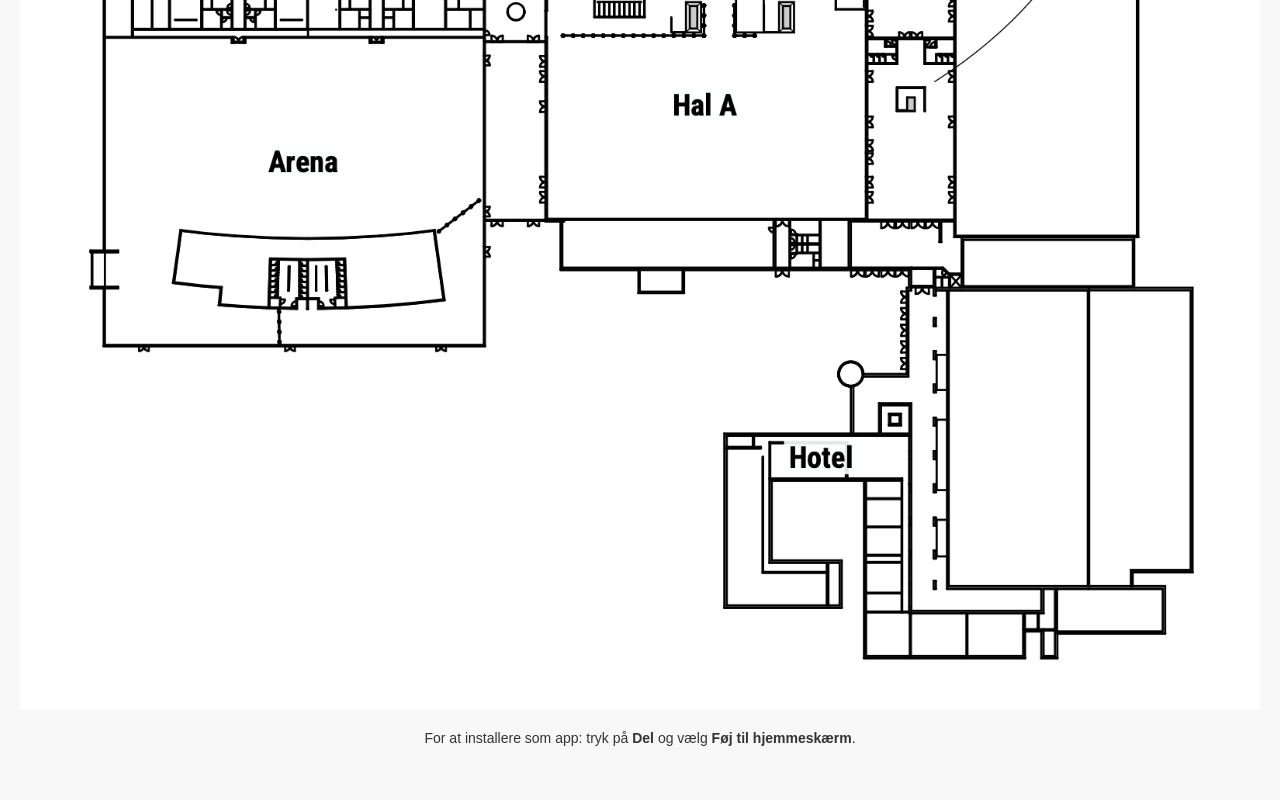
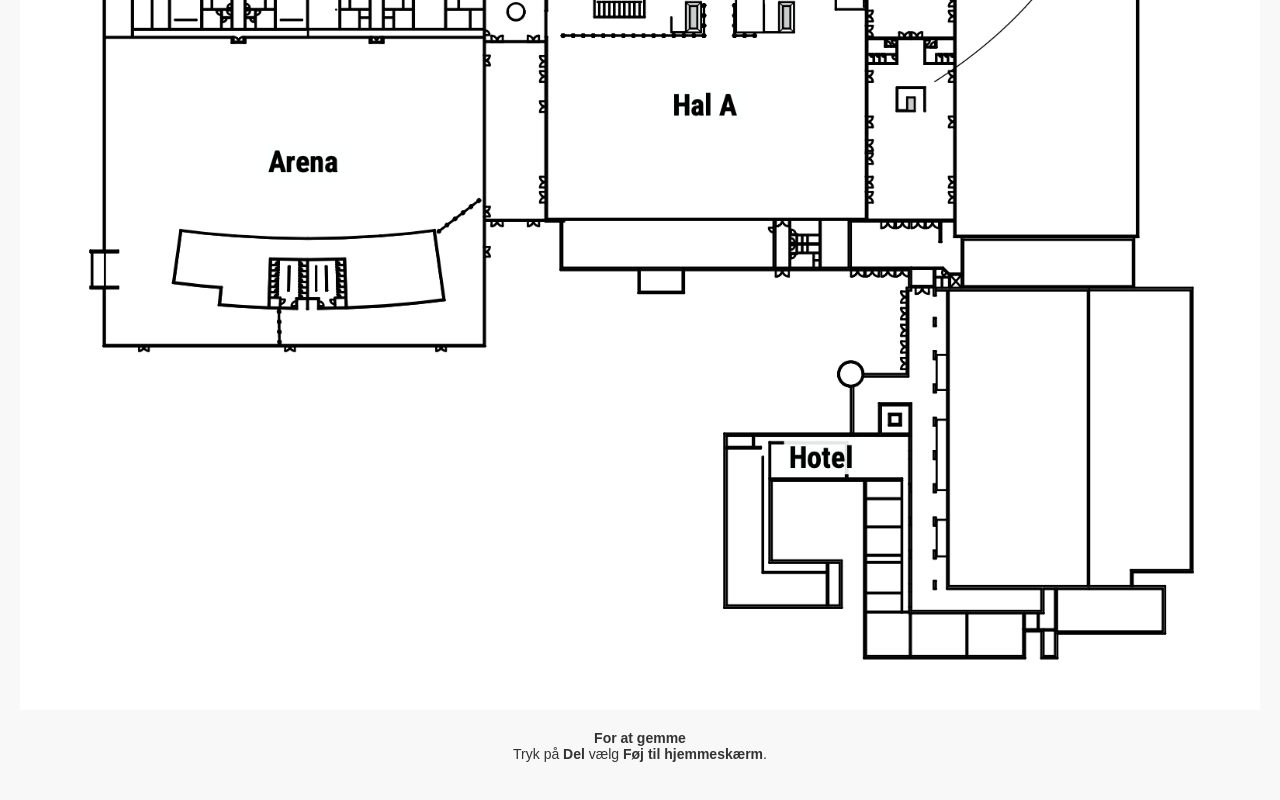
Before and after one commit to GlennovitS/glennovits.github.io, a plain HTML site: page index.html in a window 1280 px wide. Shown: the part 748-1548 px from the top of the page. Drawn offline with Linux system fonts and the light colour scheme.

Commit message:
Update index.html

```diff
--- a/index.html
+++ b/index.html
@@ -82,7 +82,7 @@
             <img src="occ-oversigt.png" alt="Oversigtstegning over Odense Congress Center">
         </div>
         <button id="installBtn" class="install-btn">Installer som App</button>
-        <p id="installMsg" class="install-msg">For at installere som app: tryk på <b>Del</b> og vælg <b>Føj til hjemmeskærm</b>.</p>
+        <p id="installMsg" class="install-msg"><b>For at gemme</b><br>Tryk på <b>Del</b> vælg <b>Føj til hjemmeskærm</b>.</p>
     </div>
 
     <script>
```
